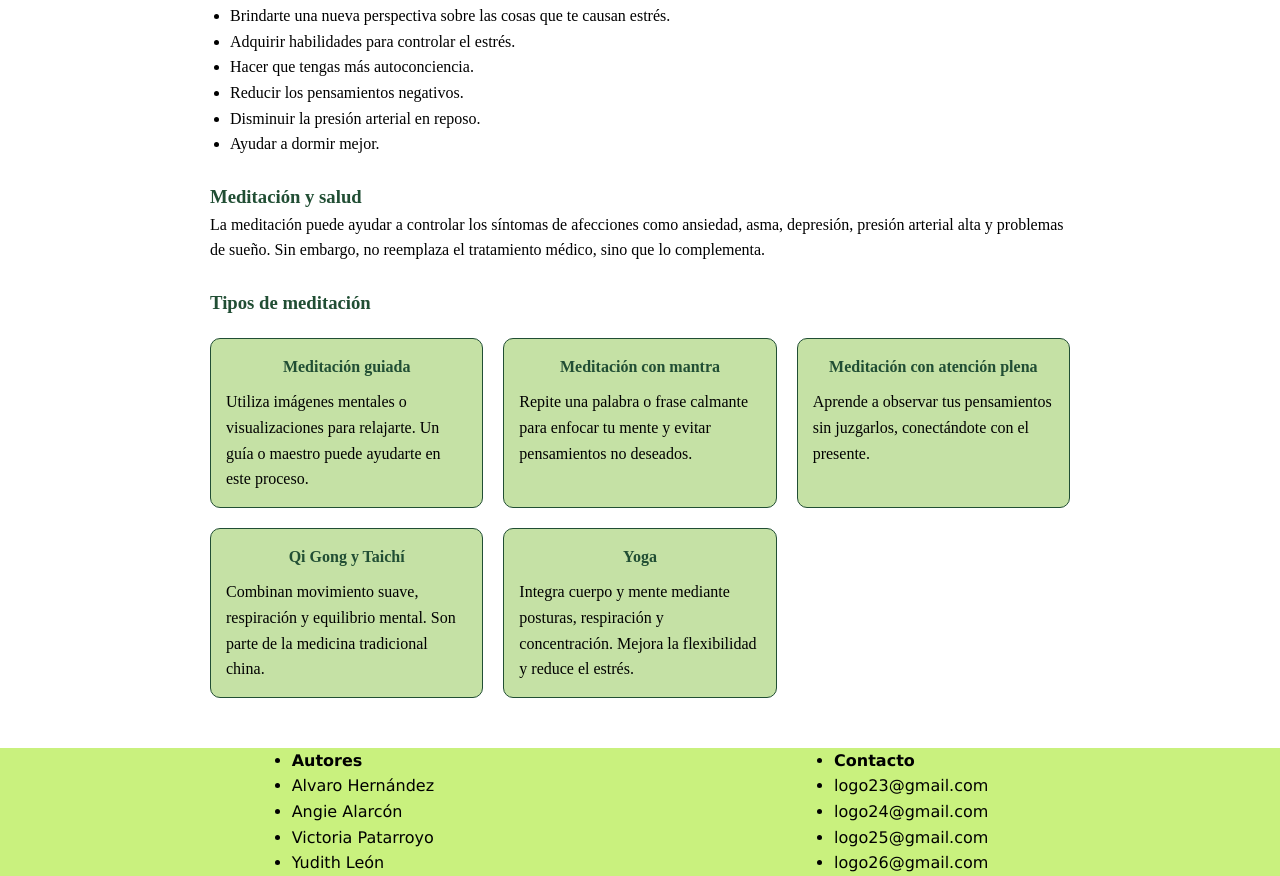
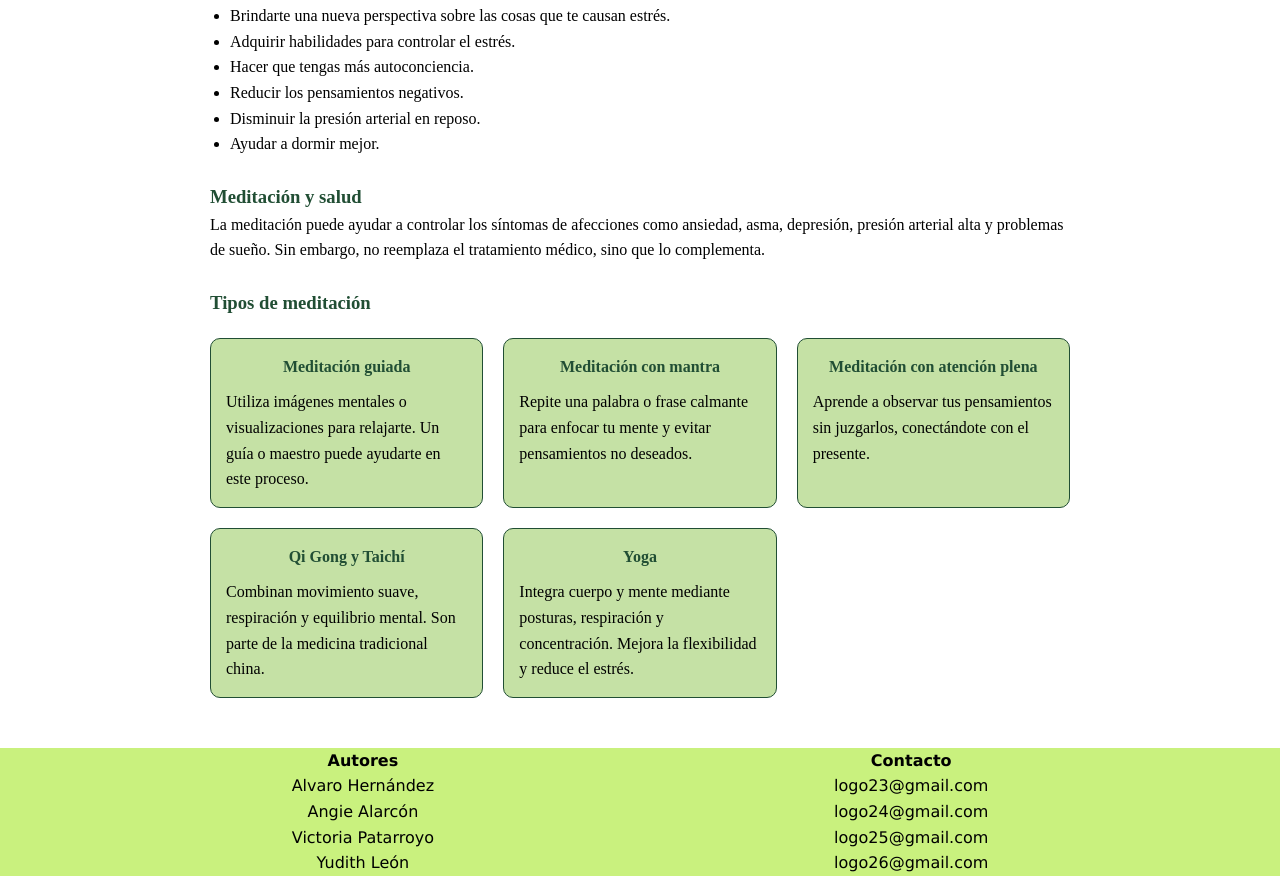
Before and after one commit to victoriapatarroyo/TallerSitioBlog, a plain HTML site: page index.html in a window 1280 px wide. Shown: the part 3572-4448 px from the top of the page. Drawn offline with Linux system fonts and the light colour scheme.

Commit message:
integracion con victoria

```diff
--- a/index.html
+++ b/index.html
@@ -211,23 +211,19 @@
 
         <!-- Footer -->
           <footer>
-        <div class="div-izquierdo">
-            <ul>
-                <li><b>Autores</b></li>
-                <li>Alvaro Hernández</li>
-                <li>Angie Alarcón</li>
-                <li>Victoria Patarroyo</li>
-                <li>Yudith León</li>
-            </ul>
+        <div>
+            <p><b>Autores</b></p>
+            <p>Alvaro Hernández</p>
+            <p>Angie Alarcón</p>
+            <p>Victoria Patarroyo</p>
+            <p>Yudith León</p>
         </div>
-        <div class="div-derecho">
-            <ul>
-                <li><b>Contacto</b></li>
-                <li>logo23@gmail.com</li>
-                <li>logo24@gmail.com</li>
-                <li>logo25@gmail.com</li>
-                <li>logo26@gmail.com</li>
-            </ul>
+        <div>
+            <p><b>Contacto</b></p>
+            <p>logo23@gmail.com</p>
+            <p>logo24@gmail.com</p>
+            <p>logo25@gmail.com</p>
+            <p>logo26@gmail.com</p>
         </div>
     </footer>
     </body>
```
